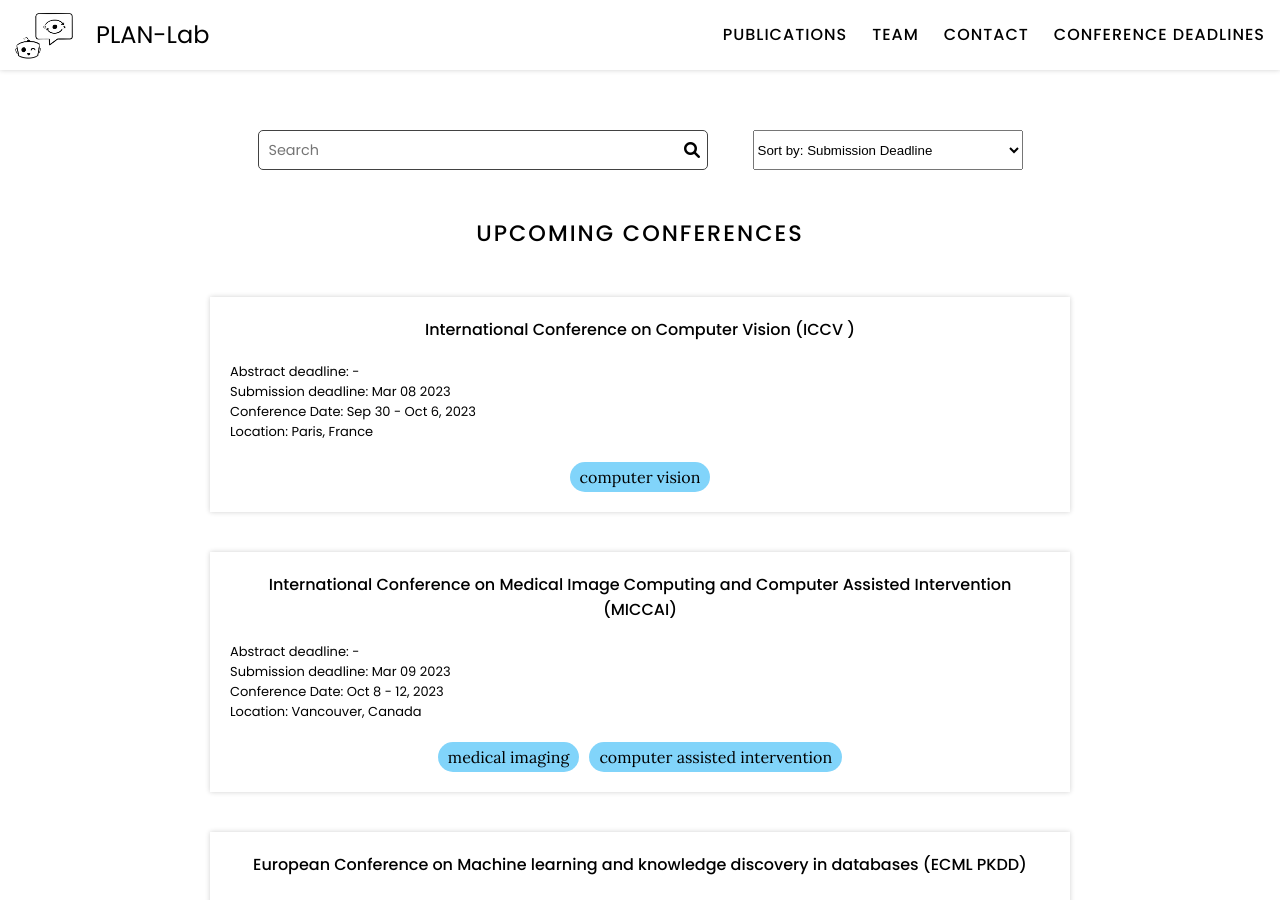
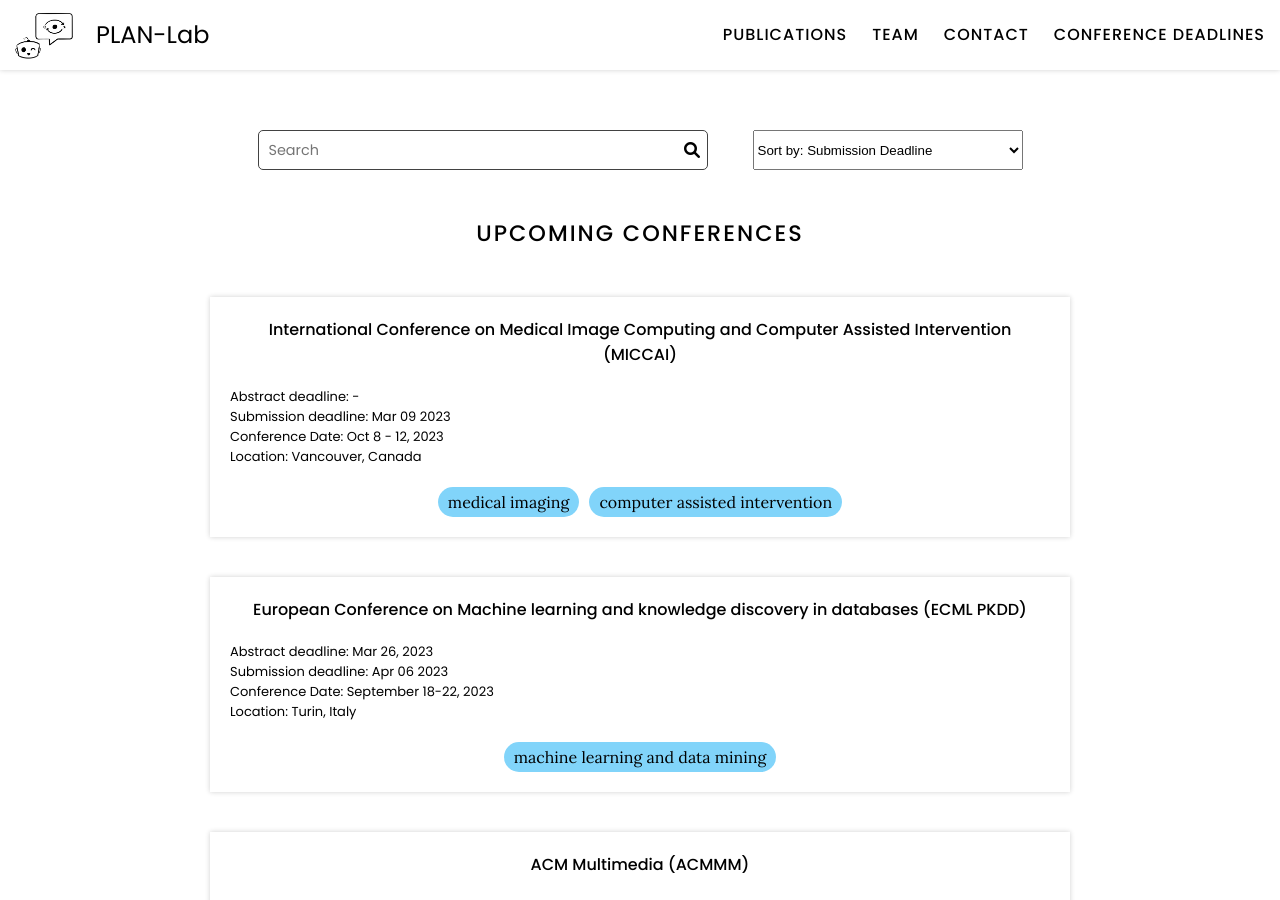
Before and after one commit to XiaonaZhou/plan-lab.github.io, a Jekyll site: the page built from conference-deadlines/index.md, in a window 1280 px wide and 900 px high. Built offline with Jekyll 4.4.1, drawn with Linux system fonts in a browser that asks for light colours.

Commit message:
Fetch Conferences

```diff
--- a/_data/conferences.yaml
+++ b/_data/conferences.yaml
@@ -1,20 +1,3 @@
-- abstract-deadline: '-'
-  acceptance-rate-2019: '-'
-  acceptance-rate-2020: '-'
-  acceptance-rate-2021: '-'
-  acceptance-rate-2022: '-'
-  call-for-papers: https://iccv2023.thecvf.com/
-  conference-date: Sep 30 - Oct 6, 2023
-  conference-location: Paris, France
-  core-ranking: A*
-  h5-index: '239'
-  notification-date: Date(2023,6,13)
-  rebuttal-starts: Date(2023,4,23)
-  sd-for-sorting: 2023-03-08 00:00:00
-  submission-deadline: Mar 08 2023
-  tags:
-  - computer vision
-  title: International Conference on Computer Vision (ICCV )
 - abstract-deadline: '-'
   acceptance-rate-2019: '-'
   acceptance-rate-2020: '-'
```
